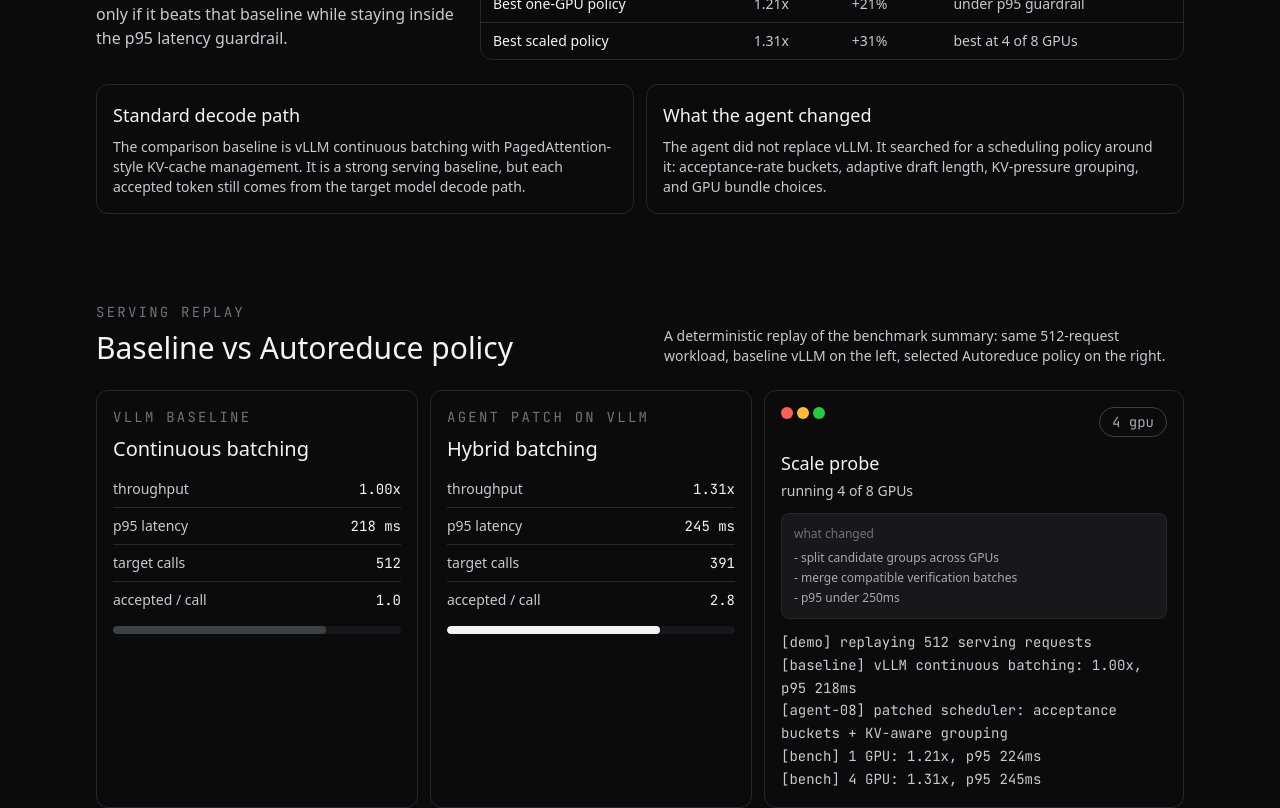
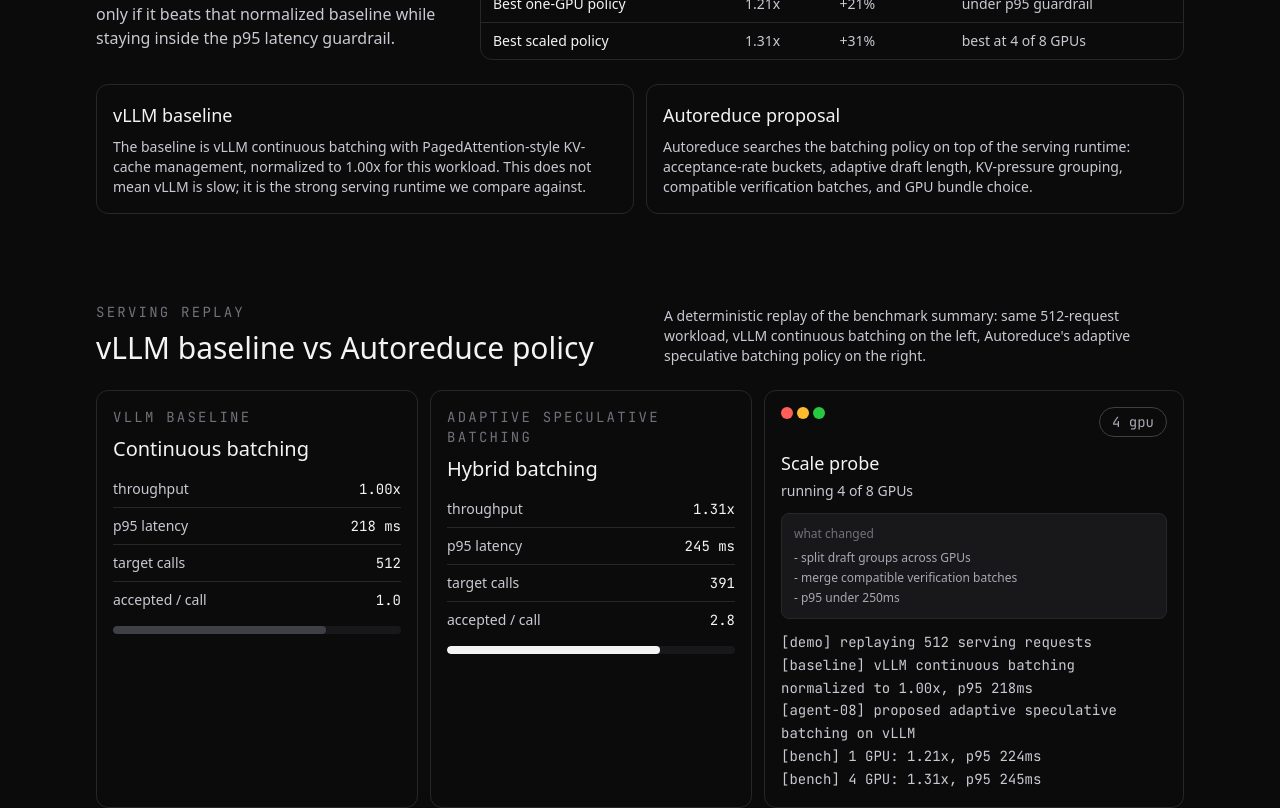
Before and after one commit to vishruthb/autoreduce, a Next.js app in the folder web/: page /case-studies/speculative-decoding in a window 1280 px wide. Shown: the part 820-1628 px from the top of the page. Built offline with nearby package versions, Linux system fonts and the light colour scheme.

Commit message:
Normalize vLLM baseline wording

```diff
--- a/web/app/case-studies/speculative-decoding/page.tsx
+++ b/web/app/case-studies/speculative-decoding/page.tsx
@@ -139,7 +139,7 @@
 ];
 
 const BASELINES = [
-  ["vLLM continuous batching", "1.00x", "baseline", "reference path"],
+  ["vLLM continuous batching", "1.00x", "normalized", "strong serving baseline"],
   ["Fixed draft-length batching", "1.04x", "+4%", "simple batching baseline"],
   ["Best one-GPU policy", "1.21x", "+21%", "under p95 guardrail"],
   ["Best scaled policy", "1.31x", "+31%", "best at 4 of 8 GPUs"],
@@ -147,12 +147,12 @@
 
 const CONTEXT = [
   [
-    "Standard decode path",
-    "The comparison baseline is vLLM continuous batching with PagedAttention-style KV-cache management. It is a strong serving baseline, but each accepted token still comes from the target model decode path.",
+    "vLLM baseline",
+    "The baseline is vLLM continuous batching with PagedAttention-style KV-cache management, normalized to 1.00x for this workload. This does not mean vLLM is slow; it is the strong serving runtime we compare against.",
   ],
   [
-    "What the agent changed",
-    "The agent did not replace vLLM. It searched for a scheduling policy around it: acceptance-rate buckets, adaptive draft length, KV-pressure grouping, and GPU bundle choices.",
+    "Autoreduce proposal",
+    "Autoreduce searches the batching policy on top of the serving runtime: acceptance-rate buckets, adaptive draft length, KV-pressure grouping, compatible verification batches, and GPU bundle choice.",
   ],
 ];
 
@@ -305,7 +305,8 @@
             <h2 className="mt-sm text-display-lg text-ink">What did it beat?</h2>
             <p className="mt-md text-body-md text-body">
               The metric is speedup over the vLLM continuous-batching baseline. A result is useful
-              only if it beats that baseline while staying inside the p95 latency guardrail.
+              only if it beats that normalized baseline while staying inside the p95 latency
+              guardrail.
             </p>
           </div>
           <ComparisonTable rows={BASELINES} />
@@ -326,11 +327,12 @@
               <p className="font-mono text-code-sm uppercase tracking-[0.16em] text-mute">
                 serving replay
               </p>
-              <h2 className="mt-sm text-display-lg text-ink">Baseline vs Autoreduce policy</h2>
+              <h2 className="mt-sm text-display-lg text-ink">vLLM baseline vs Autoreduce policy</h2>
             </div>
             <p className="max-w-[520px] text-body-sm text-body">
-              A deterministic replay of the benchmark summary: same 512-request workload, baseline
-              vLLM on the left, selected Autoreduce policy on the right.
+              A deterministic replay of the benchmark summary: same 512-request workload, vLLM
+              continuous batching on the left, Autoreduce's adaptive speculative batching policy on
+              the right.
             </p>
           </div>
           <SpeculativeServingReplay />
@@ -443,9 +445,8 @@
           <article className="rounded-lg border border-hairline bg-canvas p-xl">
             <h3 className="text-heading-md text-ink">Useful result</h3>
             <p className="mt-md text-body-sm text-body">
-              The best policy improved throughput by 31% over autoregressive decoding while staying
-              under the latency target at the 4-GPU point, compared to the vLLM continuous-batching
-              baseline.
+              The best policy improved throughput by 31% over the normalized vLLM continuous-
+              batching baseline while staying under the latency target at the 4-GPU point.
             </p>
           </article>
           <article className="rounded-lg border border-hairline bg-canvas p-xl">
--- a/web/components/case-studies/SpeculativeServingReplay.tsx
+++ b/web/components/case-studies/SpeculativeServingReplay.tsx
@@ -7,22 +7,22 @@
   {
     label: "baseline",
     title: "vLLM baseline",
-    status: "continuous batching, no speculative policy",
+    status: "normalized to 1.00x for this workload",
     progress: 18,
     baseline: { throughput: "1.00x", p95: "218 ms", targetCalls: "512", accepted: "1.0" },
     autoreduce: { throughput: "-", p95: "-", targetCalls: "-", accepted: "-" },
-    patch: ["vLLM continuous batching", "Paged KV cache", "one target decode per accepted token"],
-    log: "[baseline] vLLM continuous batching: 1.00x, p95 218ms",
+    patch: ["continuous batching", "PagedAttention KV cache", "normalized reference = 1.00x"],
+    log: "[baseline] vLLM continuous batching normalized to 1.00x, p95 218ms",
   },
   {
     label: "agent",
     title: "Agent writes method",
-    status: "adds policy layer around vLLM scheduler",
+    status: "searches adaptive speculative batching",
     progress: 34,
     baseline: { throughput: "1.00x", p95: "218 ms", targetCalls: "512", accepted: "1.0" },
     autoreduce: { throughput: "drafting", p95: "-", targetCalls: "-", accepted: "-" },
-    patch: ["bucket by acceptance estimate", "choose draft length 2/4/8", "avoid high KV-pressure mixes"],
-    log: "[agent-08] patched scheduler: acceptance buckets + KV-aware grouping",
+    patch: ["bucket by acceptance estimate", "choose draft length 2/4/8", "batch compatible verification calls"],
+    log: "[agent-08] proposed adaptive speculative batching on vLLM",
   },
   {
     label: "1 gpu",
@@ -31,7 +31,7 @@
     progress: 52,
     baseline: { throughput: "1.00x", p95: "218 ms", targetCalls: "512", accepted: "1.0" },
     autoreduce: { throughput: "1.21x", p95: "224 ms", targetCalls: "423", accepted: "2.3" },
-    patch: ["2.3 accepted tokens/call", "17% fewer target calls", "p95 still inside guardrail"],
+    patch: ["2.3 accepted tokens/call", "17% fewer target-model calls", "p95 still inside guardrail"],
     log: "[bench] 1 GPU: 1.21x, p95 224ms",
   },
   {
@@ -41,7 +41,7 @@
     progress: 74,
     baseline: { throughput: "1.00x", p95: "218 ms", targetCalls: "512", accepted: "1.0" },
     autoreduce: { throughput: "1.31x", p95: "245 ms", targetCalls: "391", accepted: "2.8" },
-    patch: ["split candidate groups across GPUs", "merge compatible verification batches", "p95 under 250ms"],
+    patch: ["split draft groups across GPUs", "merge compatible verification batches", "p95 under 250ms"],
     log: "[bench] 4 GPU: 1.31x, p95 245ms",
   },
   {
@@ -61,7 +61,7 @@
     progress: 100,
     baseline: { throughput: "1.00x", p95: "218 ms", targetCalls: "512", accepted: "1.0" },
     autoreduce: { throughput: "1.31x", p95: "245 ms", targetCalls: "391", accepted: "2.8" },
-    patch: ["ship 4-GPU serving policy", "leave 4 H100s for broad search", "keep vLLM baseline as fallback"],
+    patch: ["use 4-GPU policy for this workload", "leave 4 H100s for broad search", "keep vLLM baseline as fallback"],
     log: "[planner] choose 4 of 8 GPUs; return the rest to search",
   },
 ];
@@ -118,7 +118,7 @@
 
         <article className="rounded-lg border border-hairline bg-canvas p-lg">
           <p className="font-mono text-code-sm uppercase tracking-[0.16em] text-mute">
-            agent patch on vLLM
+            adaptive speculative batching
           </p>
           <h3 className="mt-sm text-heading-md text-ink">Hybrid batching</h3>
           <MetricRows rows={step.autoreduce} />
```
